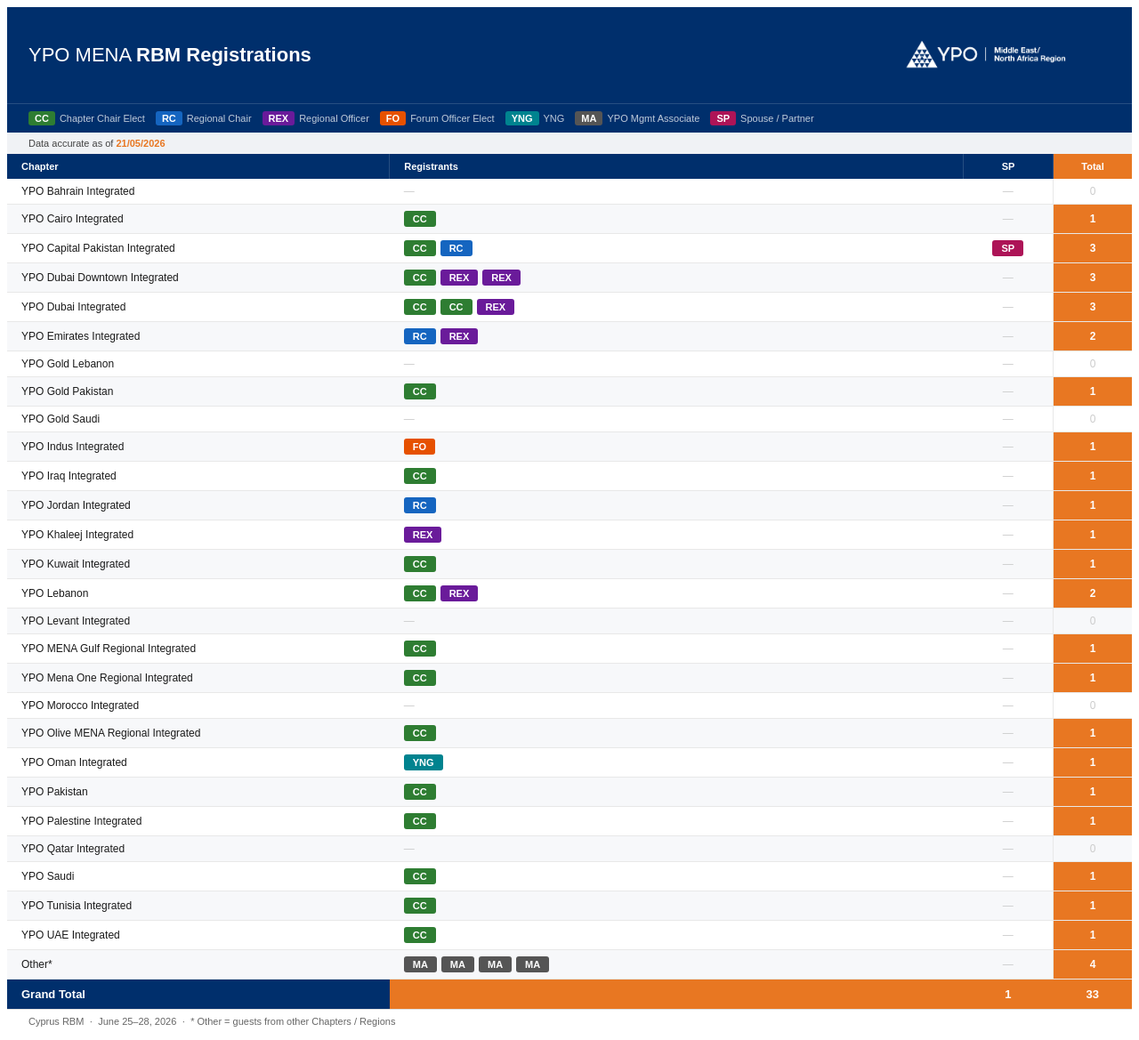
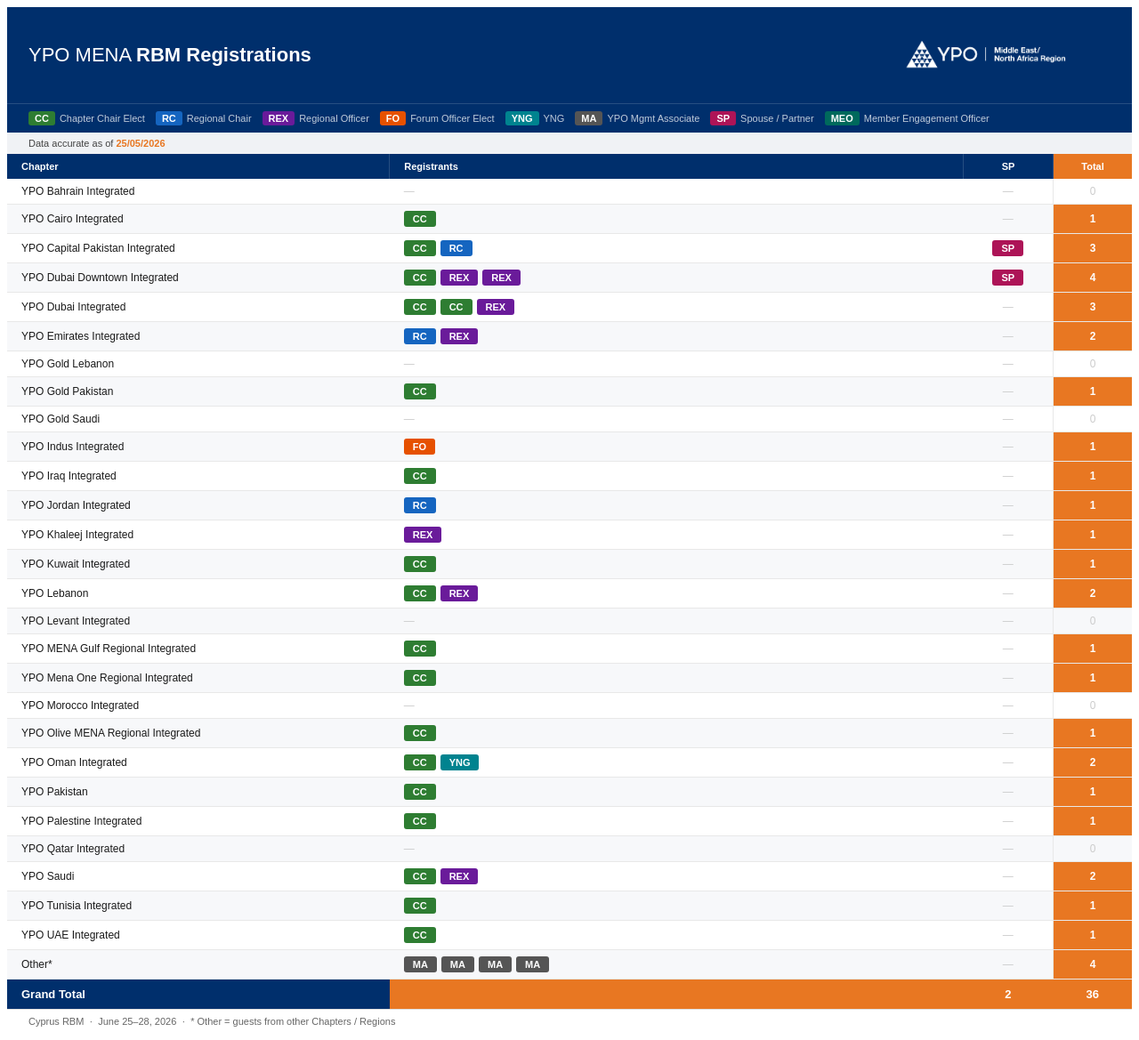
Before and after one commit to tamaracrowhurst-collab/menarbm2026, a React (Vite) app: page / in a window 1280 px wide. Shown: the whole page at 89% size. Built offline with nearby package versions, Linux system fonts and the light colour scheme.

Commit message:
Update App.jsx

```diff
--- a/src/App.jsx
+++ b/src/App.jsx
@@ -38,39 +38,42 @@
 ];
 
 const REGISTRANTS = [
-  { name: "Bilal Shahid Ansari",        chapter: "YPO Capital Pakistan Integrated",    role: "CC" },
-  { name: "Nissa Bukhari",              chapter: "YPO Capital Pakistan Integrated",    role: "SP" },
-  { name: "Moodi Ali Shah Bukhari",     chapter: "YPO Capital Pakistan Integrated",    role: "RC" },
-  { name: "Katrina Mankani",            chapter: "YPO Dubai Integrated",               role: "CC" },
-  { name: "Jad Ellawn",                 chapter: "YPO Dubai Integrated",               role: "CC" },
-  { name: "Mark Troy",                  chapter: "YPO Dubai Integrated",               role: "REX" },
-  { name: "Atheeqe Ansari",             chapter: "YPO Dubai Downtown Integrated",      role: "CC" },
-  { name: "Shivani Arora",              chapter: "YPO Dubai Downtown Integrated",      role: "REX" },
-  { name: "Shamsh Hadi",                chapter: "YPO Dubai Downtown Integrated",      role: "REX" },
-  { name: "Elias Chabtini",             chapter: "YPO Emirates Integrated",            role: "RC" },
-  { name: "Mazhar Nasir",               chapter: "YPO Gold Pakistan",                  role: "CC" },
-  { name: "Ali Alam Qamar",             chapter: "YPO Indus Integrated",               role: "FO" },
-  { name: "Abather Al Juboori",         chapter: "YPO Iraq Integrated",                role: "CC" },
-  { name: "Helen Bannayan",             chapter: "YPO Jordan Integrated",              role: "RC" },
-  { name: "Sarah Abudawood",            chapter: "YPO Khaleej Integrated",             role: "REX" },
-  { name: "Harvinder Sahni",            chapter: "YPO Kuwait Integrated",              role: "CC" },
-  { name: "Cynthia Haddad Abou Khater", chapter: "YPO Lebanon",                       role: "CC" },
-  { name: "Dayala Dagher Hayeck",       chapter: "YPO Lebanon",                        role: "REX" },
-  { name: "Inam Qureshi",              chapter: "YPO MENA Gulf Regional Integrated",   role: "CC" },
-  { name: "Nishant Vora",              chapter: "YPO Mena One Regional Integrated",    role: "CC" },
-  { name: "Nishant Sahney",            chapter: "YPO Olive MENA Regional Integrated",  role: "CC" },
-  { name: "Junaid Al Said",            chapter: "YPO Oman Integrated",                 role: "YNG" },
-  { name: "Owais Lakhani",             chapter: "YPO Pakistan",                        role: "CC" },
-  { name: "Bashar Hussein",            chapter: "YPO Palestine Integrated",             role: "CC" },
-  { name: "Abdulaziz Al-Othman",       chapter: "YPO Saudi",                           role: "CC" },
-  { name: "Tahar Ktari",               chapter: "YPO Tunisia Integrated",              role: "CC" },
-  { name: "Adriana Usvat",             chapter: "YPO UAE Integrated",                  role: "CC" },
-  { name: "Neeta Raj Gandhi",          chapter: "Other*",                               role: "MA" },
-  { name: "Lauren Aird",               chapter: "Other*",                               role: "MA" },
-  { name: "Paige Morgan",              chapter: "Other*",                               role: "MA" },
-  { name: "Tamara Crowhurst",          chapter: "Other*",                               role: "MA" },
-  { name: "Hachem Ghandour",           chapter: "YPO Emirates Integrated",              role: "REX" },
-  { name: "Mostafa Bedair",            chapter: "YPO Cairo Integrated",                 role: "CC" },
+  { name: "Sabina Hadi",               chapter: "YPO Dubai Downtown Integrated",      role: "REX" },
+  { name: "Mohamed Al Harthy",         chapter: "YPO Oman Integrated",                role: "CC" },
+  { name: "Jana Yamani",               chapter: "YPO Saudi",                          role: "REX" },
+  { name: "Hachem Ghandour",           chapter: "YPO Emirates Integrated",            role: "REX" },
+  { name: "Mostafa Bedair",            chapter: "YPO Cairo Integrated",               role: "CC" },
+  { name: "Nissa Bukhari",             chapter: "YPO Capital Pakistan Integrated",    role: "SP" },
+  { name: "Neeta Raj Gandhi",          chapter: "Other*",                             role: "MA" },
+  { name: "Lauren Aird",               chapter: "Other*",                             role: "MA" },
+  { name: "Paige Morgan",              chapter: "Other*",                             role: "MA" },
+  { name: "Bilal Shahid Ansari",       chapter: "YPO Capital Pakistan Integrated",    role: "CC" },
+  { name: "Nishant Vora",              chapter: "YPO Mena One Regional Integrated",   role: "CC" },
+  { name: "Ali Alam Qamar",            chapter: "YPO Indus Integrated",               role: "FO" },
+  { name: "Mark Troy",                 chapter: "YPO Dubai Integrated",               role: "REX" },
+  { name: "Owais Lakhani",             chapter: "YPO Pakistan",                       role: "CC" },
+  { name: "Junaid Al Said",            chapter: "YPO Oman Integrated",                role: "YNG" },
+  { name: "Atheeqe Ansari",            chapter: "YPO Dubai Downtown Integrated",      role: "CC" },
+  { name: "Mazhar Nasir",              chapter: "YPO Gold Pakistan",                  role: "CC" },
+  { name: "Abdulaziz Al-Othman",       chapter: "YPO Saudi",                          role: "CC" },
+  { name: "Bashar Hussein",            chapter: "YPO Palestine Integrated",           role: "CC" },
+  { name: "Shivani Arora",             chapter: "YPO Dubai Downtown Integrated",      role: "REX" },
+  { name: "Inam Qureshi",              chapter: "YPO MENA Gulf Regional Integrated",  role: "CC" },
+  { name: "Nishant Sahney",            chapter: "YPO Olive MENA Regional Integrated", role: "CC" },
+  { name: "Jad Ellawn",                chapter: "YPO Dubai Integrated",               role: "CC" },
+  { name: "Cynthia Haddad Abou Khater", chapter: "YPO Lebanon",                      role: "CC" },
+  { name: "Tahar Ktari",               chapter: "YPO Tunisia Integrated",             role: "CC" },
+  { name: "Shamsh Hadi",               chapter: "YPO Dubai Downtown Integrated",      role: "SP" },
+  { name: "Elias Chabtini",            chapter: "YPO Emirates Integrated",            role: "RC" },
+  { name: "Katrina Mankani",           chapter: "YPO Dubai Integrated",               role: "CC" },
+  { name: "Abather Al Juboori",        chapter: "YPO Iraq Integrated",                role: "CC" },
+  { name: "Moodi Ali Shah Bukhari",    chapter: "YPO Capital Pakistan Integrated",    role: "RC" },
+  { name: "Adriana Usvat",             chapter: "YPO UAE Integrated",                 role: "CC" },
+  { name: "Sarah Abudawood",           chapter: "YPO Khaleej Integrated",             role: "REX" },
+  { name: "Dayala Dagher Hayeck",      chapter: "YPO Lebanon",                        role: "REX" },
+  { name: "Harvinder Sahni",           chapter: "YPO Kuwait Integrated",              role: "CC" },
+  { name: "Tamara Crowhurst",          chapter: "Other*",                             role: "MA" },
+  { name: "Helen Bannayan",            chapter: "YPO Jordan Integrated",              role: "RC" },
 ];
 
 const ROLE_LABELS = {
@@ -81,6 +84,7 @@
   YNG: "YNG",
   MA:  "YPO Mgmt Associate",
   SP:  "Spouse / Partner",
+  MEO: "Member Engagement Officer",
 };
 
 const ROLE_COLORS = {
@@ -91,6 +95,7 @@
   YNG: { bg: "#00838F", text: "#fff" },
   MA:  { bg: "#555555", text: "#fff" },
   SP:  { bg: "#AD1457", text: "#fff" },
+  MEO: { bg: "#00695C", text: "#fff" },
 };
 
 function Badge({ name, role }) {
@@ -152,10 +157,18 @@
 }
 
 export default function RBMRegistrations() {
+  const ROLE_ORDER = ["CC", "RC", "REX", "FO", "MEO", "YNG", "MA"];
   const dataByChapter = {};
   CHAPTERS.forEach(ch => dataByChapter[ch] = []);
   REGISTRANTS.forEach(r => {
     if (dataByChapter[r.chapter]) dataByChapter[r.chapter].push(r);
+  });
+  CHAPTERS.forEach(ch => {
+    dataByChapter[ch].sort((a, b) => {
+      const ai = ROLE_ORDER.indexOf(a.role) === -1 ? 99 : ROLE_ORDER.indexOf(a.role);
+      const bi = ROLE_ORDER.indexOf(b.role) === -1 ? 99 : ROLE_ORDER.indexOf(b.role);
+      return ai - bi;
+    });
   });
 
   const grandTotal = REGISTRANTS.length;
@@ -191,7 +204,7 @@
       </div>
       {/* Date bar */}
       <div style={{ background: "#f0f2f5", padding: "6px 24px", fontSize: 11, color: "#444" }}>
-        Data accurate as of <strong style={{ color: ORANGE }}>21/05/2026</strong>
+        Data accurate as of <strong style={{ color: ORANGE }}>25/05/2026</strong>
       </div>
 
       {/* Table */}
```
